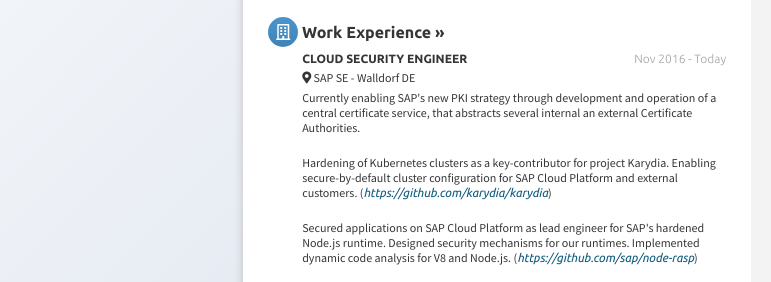
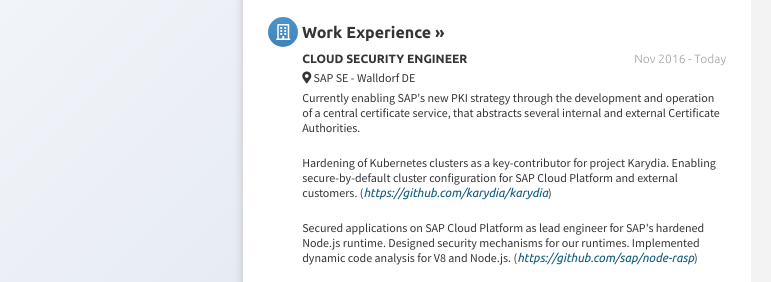
Before and after one commit to dacappo/curriculum-vitae, a website: page index.html in a window 1280 px wide. Shown: the part 187-469 px from the top of the page, 0-771 px from the left. Drawn offline with Linux system fonts and the light colour scheme.

Commit message:
[Fix] Typo in current position description

```diff
--- a/index.html
+++ b/index.html
@@ -32,7 +32,7 @@
         <h3><span class="circle"><i class="far fa-building"></i></span> Work Experience</h3>
         <h4><span class="job">Cloud Security Engineer</span><span class="time">Nov 2016 - Today</span></h4>
         <span class="company"><i class="fas fa-map-marker-alt"></i> SAP SE - Walldorf DE</span>
-        <p class="part">Currently enabling SAP's new PKI strategy through development and operation of a central certificate service, that abstracts several internal an external Certificate Authorities.
+        <p class="part">Currently enabling SAP's new PKI strategy through the development and operation of a central certificate service, that abstracts several internal and external Certificate Authorities.
         <p class="part">Hardening of Kubernetes clusters as a key-contributor for project Karydia. Enabling secure-by-default cluster configuration for SAP Cloud Platform and external customers. (<a class="title" target="_blank" href="https://github.com/karydia/karydia">https://github.com/karydia/karydia</a>)
         <p class="part">Secured applications on SAP Cloud Platform as lead engineer for SAP's hardened Node.js runtime. Designed security mechanisms for our runtimes. Implemented dynamic code analysis for V8 and Node.js. (<a class="title" target="_blank" href="https://github.com/sap/node-rasp">https://github.com/sap/node-rasp</a>)
         </p>
```
